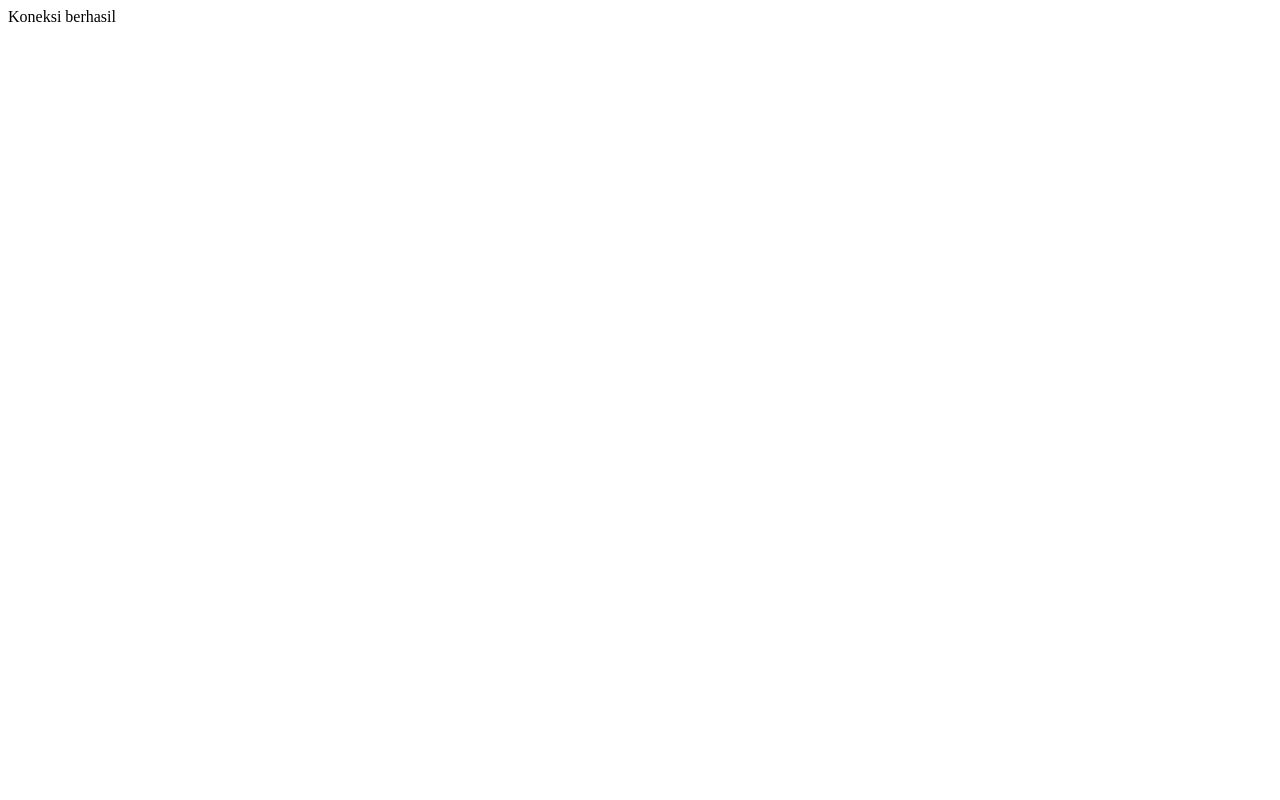
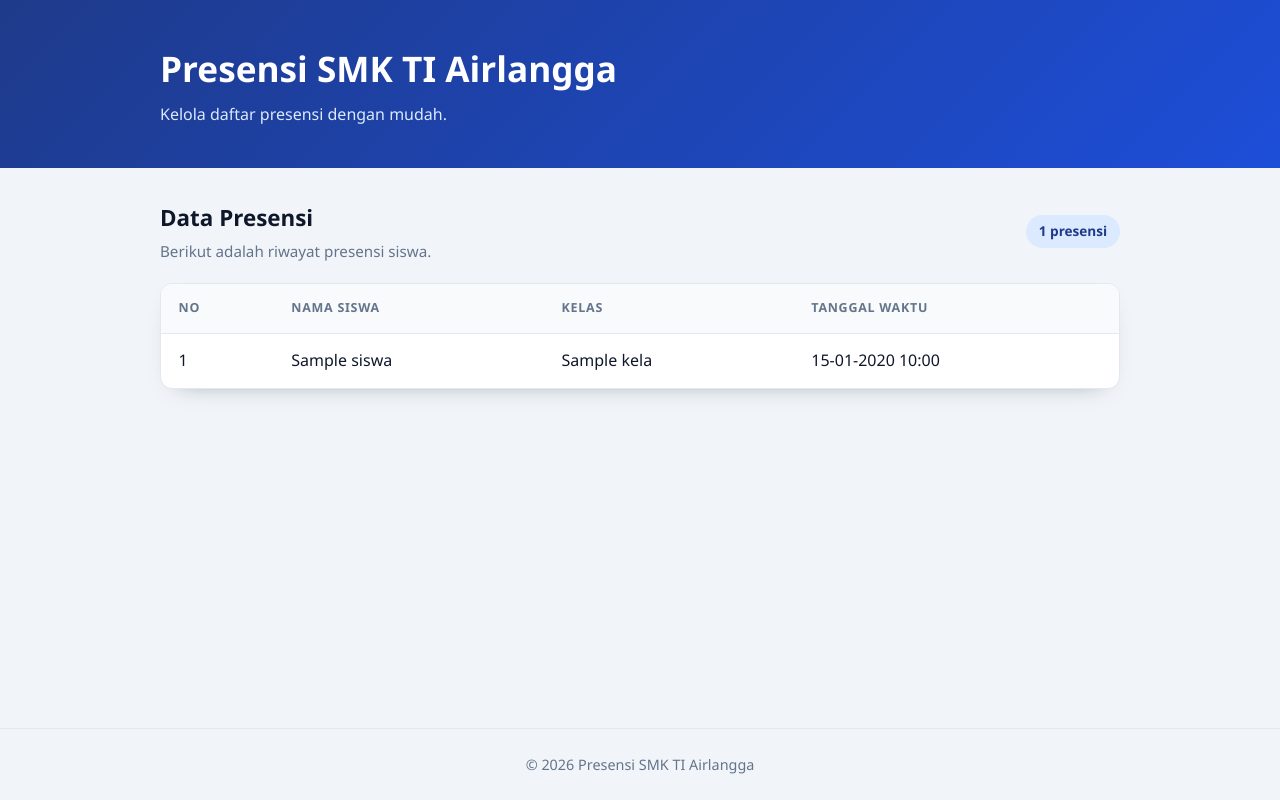
Before and after one commit to offthemenus/presensi_uuk, a PHP site: page / in a window 1280 px wide. Before the commit the page is almost empty. Run offline with PHP 8.4, Linux system fonts and the light colour scheme; tables that the repository leaves empty hold one stand-in row (values such as "Sample post").

Commit message:
feat: implement MVC for attendance data

```diff
--- /dev/null
+++ b/assets/css/style.css
@@ -0,0 +1,196 @@
+:root {
+    --primary: #1d4ed8;
+    --primary-dark: #1e3a8a;
+    --background: #f1f5f9;
+    --surface: #ffffff;
+    --text: #0f172a;
+    --muted: #64748b;
+    --border: #e2e8f0;
+    --danger: #b91c1c;
+    --danger-bg: #fef2f2;
+}
+
+* {
+    box-sizing: border-box;
+}
+
+body {
+    margin: 0;
+    min-height: 100vh;
+    display: flex;
+    flex-direction: column;
+    background: var(--background);
+    color: var(--text);
+    font-family: "Segoe UI", Tahoma, Geneva, Verdana, sans-serif;
+    line-height: 1.6;
+}
+
+.container {
+    width: min(100% - 2rem, 960px);
+    margin-inline: auto;
+}
+
+.site-header {
+    background: linear-gradient(135deg, var(--primary-dark), var(--primary));
+    color: #ffffff;
+    padding: 2.5rem 0;
+    margin-bottom: 2rem;
+}
+
+.site-header h1 {
+    margin: 0;
+    font-size: clamp(1.6rem, 4vw, 2.2rem);
+}
+
+.site-header p {
+    margin: 0.35rem 0 0;
+    color: #dbeafe;
+}
+
+main {
+    flex: 1;
+    padding-bottom: 2.5rem;
+}
+
+.page-heading {
+    display: flex;
+    align-items: center;
+    justify-content: space-between;
+    gap: 1rem;
+    margin-bottom: 1.25rem;
+}
+
+.page-heading h2 {
+    margin: 0;
+    font-size: 1.4rem;
+}
+
+.page-heading p {
+    margin: 0.2rem 0 0;
+    color: var(--muted);
+    font-size: 0.95rem;
+}
+
+.badge {
+    flex-shrink: 0;
+    padding: 0.35rem 0.8rem;
+    border-radius: 999px;
+    background: #dbeafe;
+    color: var(--primary-dark);
+    font-size: 0.85rem;
+    font-weight: 600;
+}
+
+.table-wrapper {
+    overflow-x: auto;
+    background: var(--surface);
+    border: 1px solid var(--border);
+    border-radius: 12px;
+    box-shadow: 0 10px 25px -18px rgba(15, 23, 42, 0.5);
+}
+
+table {
+    width: 100%;
+    border-collapse: collapse;
+    min-width: 560px;
+}
+
+th,
+td {
+    padding: 0.9rem 1.1rem;
+    text-align: left;
+    border-bottom: 1px solid var(--border);
+}
+
+th {
+    background: #f8fafc;
+    color: var(--muted);
+    font-size: 0.78rem;
+    text-transform: uppercase;
+    letter-spacing: 0.06em;
+}
+
+tbody tr:last-child td {
+    border-bottom: none;
+}
+
+tbody tr:hover {
+    background: #f8fafc;
+}
+
+.empty-state {
+    padding: 3rem 1.5rem;
+    text-align: center;
+    background: var(--surface);
+    border: 1px dashed #cbd5e1;
+    border-radius: 12px;
+}
+
+.empty-state h3 {
+    margin: 0 0 0.35rem;
+}
+
+.empty-state p {
+    margin: 0;
+    color: var(--muted);
+}
+
+code {
+    padding: 0.1rem 0.35rem;
+    border-radius: 4px;
+    background: #e2e8f0;
+    font-size: 0.9em;
+}
+
+.alert {
+    margin-top: 2rem;
+    padding: 1.5rem;
+    border-radius: 12px;
+    background: var(--surface);
+    border: 1px solid var(--border);
+}
+
+.alert-error {
+    border-color: #fecaca;
+    background: var(--danger-bg);
+}
+
+.alert-error h1 {
+    margin-top: 0;
+    color: var(--danger);
+    font-size: 1.3rem;
+}
+
+.alert-detail {
+    margin-bottom: 0;
+    padding: 0.75rem;
+    border-radius: 8px;
+    background: rgba(185, 28, 28, 0.08);
+    color: #7f1d1d;
+    font-family: monospace;
+    font-size: 0.85rem;
+    word-break: break-word;
+}
+
+.site-footer {
+    padding: 1.5rem 0;
+    border-top: 1px solid var(--border);
+    color: var(--muted);
+    font-size: 0.9rem;
+    text-align: center;
+}
+
+.site-footer p {
+    margin: 0;
+}
+
+@media (max-width: 600px) {
+    .page-heading {
+        align-items: flex-start;
+        flex-direction: column;
+    }
+
+    .site-header {
+        padding: 1.75rem 0;
+    }
+}
--- /dev/null
+++ b/controllers/PresensiController.php
@@ -0,0 +1,18 @@
+<?php
+
+class PresensiController
+{
+    private $presensiModel;
+
+    public function __construct($presensiModel)
+    {
+        $this->presensiModel = $presensiModel;
+    }
+
+    public function index()
+    {
+        $presences = $this->presensiModel->getAllPresences();
+
+        require __DIR__ . '/../views/presensi/index.php';
+    }
+}
--- a/index.php
+++ b/index.php
@@ -1,11 +1,15 @@
 <?php
 
 require_once 'config/connection.php';
+require_once 'models/Presensi.php';
+require_once 'controllers/PresensiController.php';
 
 try {
     $connection = new Connection();
-    $connection->getConnection();
-    echo 'Koneksi berhasil';
+    $presensiModel = new Presensi($connection->getConnection());
+    $controller = new PresensiController($presensiModel);
+
+    $controller->index();
 } catch (PDOException $e) {
     http_response_code(500);
 ?>
@@ -16,13 +20,16 @@ try {
         <meta charset="UTF-8">
         <meta name="viewport" content="width=device-width, initial-scale=1.0">
         <title>Presensi SMK TI Airlangga</title>
+        <link rel="stylesheet" href="assets/css/style.css">
     </head>
 
     <body>
-        <main>
-            <h1>Terjadi kesalahan database</h1>
-            <p>Pastikan MySQL sudah berjalan dan database <strong>presensi_uuk</strong> sudah diimpor dari <code>schema.sql</code>.</p>
-            <p class="alert-detail"><?= htmlspecialchars($e->getMessage()) ?></p>
+        <main class="container">
+            <div class="alert alert-error">
+                <h1>Terjadi kesalahan database</h1>
+                <p>Pastikan MySQL sudah berjalan dan database <strong>presensi_uuk</strong> sudah diimpor dari <code>schema.sql</code>.</p>
+                <p class="alert-detail"><?= htmlspecialchars($e->getMessage()) ?></p>
+            </div>
         </main>
     </body>
 
--- /dev/null
+++ b/models/Presensi.php
@@ -0,0 +1,29 @@
+<?php
+
+class Presensi
+{
+    private $connection;
+
+    public function __construct($connection)
+    {
+        $this->connection = $connection;
+    }
+
+    public function getAllPresences()
+    {
+        $query = "
+            SELECT
+                siswa.nama,
+                kelas.nama_kelas,
+                presensi.tanggal_waktu
+            FROM presensi
+            INNER JOIN siswa ON presensi.nisn = siswa.nisn
+            INNER JOIN kelas ON siswa.id_kelas = kelas.id_kelas
+            ORDER BY presensi.tanggal_waktu DESC
+        ";
+        $stmt = $this->connection->prepare($query);
+        $stmt->execute();
+
+        return $stmt->fetchAll();
+    }
+}
--- /dev/null
+++ b/views/layouts/footer.php
@@ -0,0 +1,8 @@
+<footer class="site-footer">
+    <div class="container">
+        <p>&copy; <?= date('Y') ?> Presensi SMK TI Airlangga</p>
+    </div>
+</footer>
+</body>
+
+</html>
--- /dev/null
+++ b/views/layouts/header.php
@@ -0,0 +1,20 @@
+<?php
+$pageTitle = $pageTitle ?? 'Presensi SMK TI Airlangga';
+?>
+<!DOCTYPE html>
+<html lang="id">
+
+<head>
+    <meta charset="UTF-8">
+    <meta name="viewport" content="width=device-width, initial-scale=1.0">
+    <title><?= htmlspecialchars($pageTitle) ?> | Presensi SMK TI Airlangga</title>
+    <link rel="stylesheet" href="assets/css/style.css">
+</head>
+
+<body>
+    <header class="site-header">
+        <div class="container">
+            <h1>Presensi SMK TI Airlangga</h1>
+            <p>Kelola daftar presensi dengan mudah.</p>
+        </div>
+    </header>
--- /dev/null
+++ b/views/presensi/index.php
@@ -0,0 +1,48 @@
+<?php
+$pageTitle = 'Data Presensi';
+require __DIR__ . '/../layouts/header.php';
+?>
+
+<main class="container">
+    <section class="page-heading">
+        <div>
+            <h2>Data Presensi</h2>
+            <p>Berikut adalah riwayat presensi siswa.</p>
+        </div>
+        <span class="badge"><?= count($presences) ?> presensi</span>
+    </section>
+
+    <?php if (empty($presences)): ?>
+        <div class="empty-state">
+            <h3>Belum ada presensi</h3>
+            <p>Data presensi siswa akan ditampilkan di sini.</p>
+        </div>
+    <?php else: ?>
+        <div class="table-wrapper">
+            <table>
+                <thead>
+                    <tr>
+                        <th>No</th>
+                        <th>Nama Siswa</th>
+                        <th>Kelas</th>
+                        <th>Tanggal Waktu</th>
+                    </tr>
+                </thead>
+                <tbody>
+                    <?php foreach ($presences as $index => $presence): ?>
+                        <tr>
+                            <td><?= $index + 1 ?></td>
+                            <td><?= htmlspecialchars($presence['nama'], ENT_QUOTES, 'UTF-8') ?></td>
+                            <td><?= htmlspecialchars($presence['nama_kelas'], ENT_QUOTES, 'UTF-8') ?></td>
+                            <td>
+                                <?= date('d-m-Y H:i', strtotime($presence['tanggal_waktu'])) ?>
+                            </td>
+                        </tr>
+                    <?php endforeach; ?>
+                </tbody>
+            </table>
+        </div>
+    <?php endif; ?>
+</main>
+
+<?php require __DIR__ . '/../layouts/footer.php'; ?>
```
